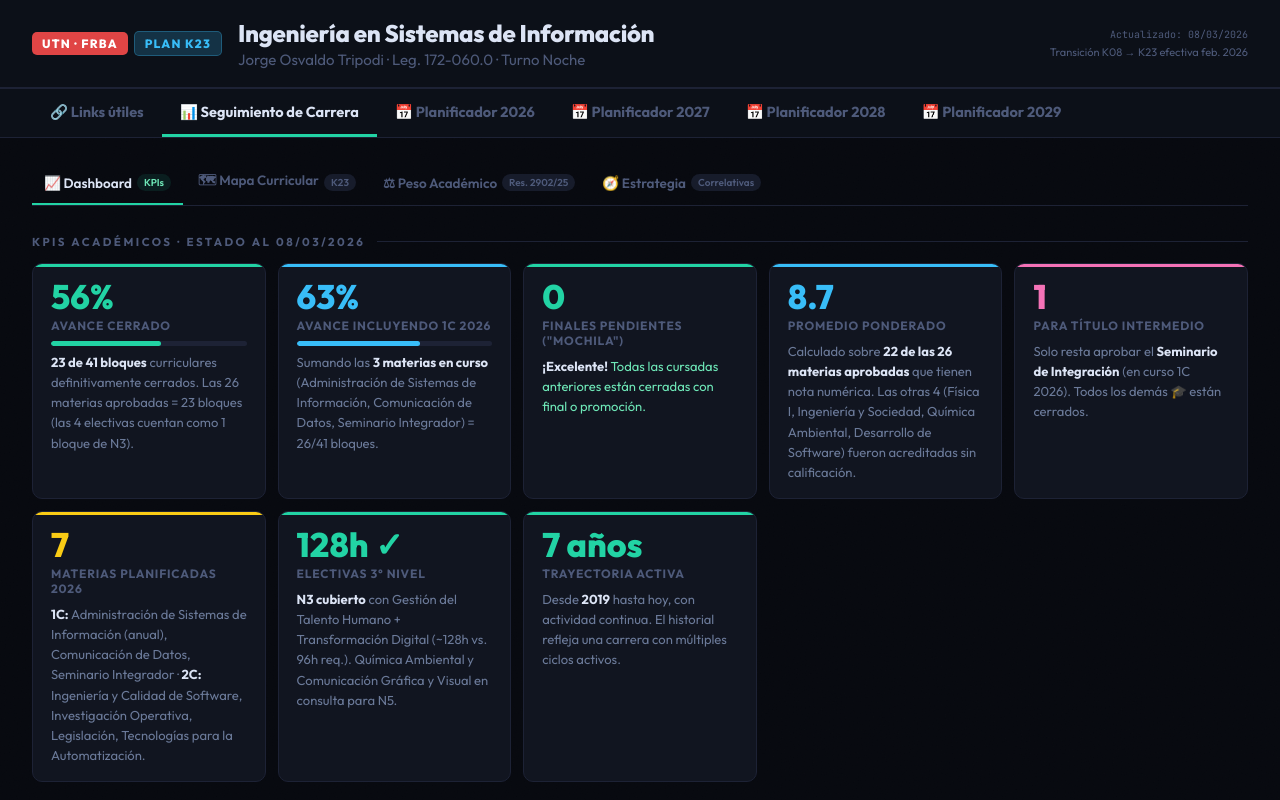
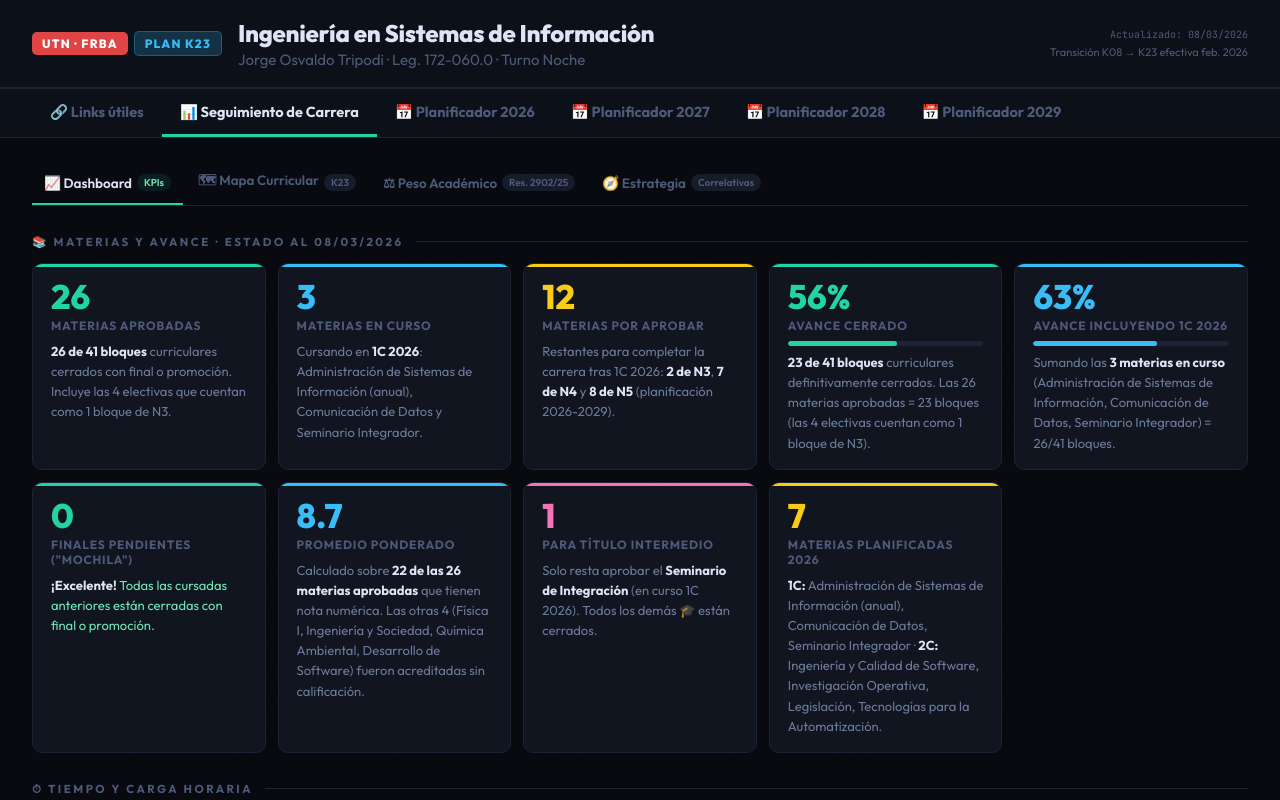
Before and after one commit to JorgeTrip/UTN, a plain HTML site: page index.html in a window 1280 px wide. Both pictures are taken after a click on the button "📊 Seguimiento de Carrera". Shown: the top 800 px of the page. Drawn offline with Linux system fonts and the light colour scheme.

Commit message:
feat: Se agregan KPIs de materias y tiempos al dashboard agrupados
- Se agregan KPIs de Materias Aprobadas (26), En Curso (3) y Por Aprobar (12)

- Se agregan KPIs de años estimados hasta título intermedio (~0.5) y final (~3.5)

- Se reorganiza el dashboard en dos grupos visuales: 'Materias y Avance' (cantidades + porcentajes) y 'Tiempo y Carga Horaria' (horas + años) para mejor lectura

```diff
--- a/index.html
+++ b/index.html
@@ -670,9 +670,24 @@ main{padding:24px 32px 60px;max-width:1440px;margin:0 auto;}
   <!-- ─── SUB-PANEL 0: DASHBOARD ─── -->
   <div class="sub-panel active" id="sp1p0">
 
-    <div class="sec">KPIs Académicos · Estado al 08/03/2026</div>
+    <div class="sec">📚 Materias y Avance · Estado al 08/03/2026</div>
 
     <div class="kpi-grid">
+      <div class="kpi-card k-green">
+        <div class="kpi-val">26</div>
+        <div class="kpi-lbl">Materias Aprobadas</div>
+        <div class="kpi-sub"><strong>26 de 41 bloques</strong> curriculares cerrados con final o promoción. Incluye las 4 electivas que cuentan como 1 bloque de N3.</div>
+      </div>
+      <div class="kpi-card k-blue">
+        <div class="kpi-val">3</div>
+        <div class="kpi-lbl">Materias en Curso</div>
+        <div class="kpi-sub">Cursando en <strong>1C 2026</strong>: Administración de Sistemas de Información (anual), Comunicación de Datos y Seminario Integrador.</div>
+      </div>
+      <div class="kpi-card k-yellow">
+        <div class="kpi-val">12</div>
+        <div class="kpi-lbl">Materias por Aprobar</div>
+        <div class="kpi-sub">Restantes para completar la carrera tras 1C 2026: <strong>2 de N3</strong>, <strong>7 de N4</strong> y <strong>8 de N5</strong> (planificación 2026-2029).</div>
+      </div>
       <div class="kpi-card k-green">
         <div class="kpi-val">56%</div>
         <div class="kpi-lbl">Avance Cerrado</div>
@@ -705,6 +720,11 @@ main{padding:24px 32px 60px;max-width:1440px;margin:0 auto;}
         <div class="kpi-lbl">Materias planificadas 2026</div>
         <div class="kpi-sub"><strong>1C:</strong> Administración de Sistemas de Información (anual), Comunicación de Datos, Seminario Integrador · <strong>2C:</strong> Ingeniería y Calidad de Software, Investigación Operativa, Legislación, Tecnologías para la Automatización.</div>
       </div>
+    </div>
+
+    <div class="sec">⏱ Tiempo y Carga Horaria</div>
+
+    <div class="kpi-grid">
       <div class="kpi-card k-green">
         <div class="kpi-val">128h ✓</div>
         <div class="kpi-lbl">Electivas 3° Nivel</div>
@@ -714,6 +734,16 @@ main{padding:24px 32px 60px;max-width:1440px;margin:0 auto;}
         <div class="kpi-val">7 años</div>
         <div class="kpi-lbl">Trayectoria Activa</div>
         <div class="kpi-sub">Desde <strong>2019</strong> hasta hoy, con actividad continua. El historial refleja una carrera con múltiples ciclos activos.</div>
+      </div>
+      <div class="kpi-card k-pink">
+        <div class="kpi-val">~0.5</div>
+        <div class="kpi-lbl">Años para Título Intermedio</div>
+        <div class="kpi-sub">Estimado <strong>2C 2026</strong> al aprobar el final del Seminario de Integración (única materia restante de N1-N3). Habilita el título de <em>Analista Desarrollador Universitario</em>.</div>
+      </div>
+      <div class="kpi-card k-purple">
+        <div class="kpi-val">~3.5</div>
+        <div class="kpi-lbl">Años para Título Final</div>
+        <div class="kpi-sub">Estimado <strong>2C 2029</strong> según el cronograma del Planificador (15 materias restantes distribuidas en 2026-2029) más Proyecto Final y Práctica Profesional.</div>
       </div>
     </div>
 
```
